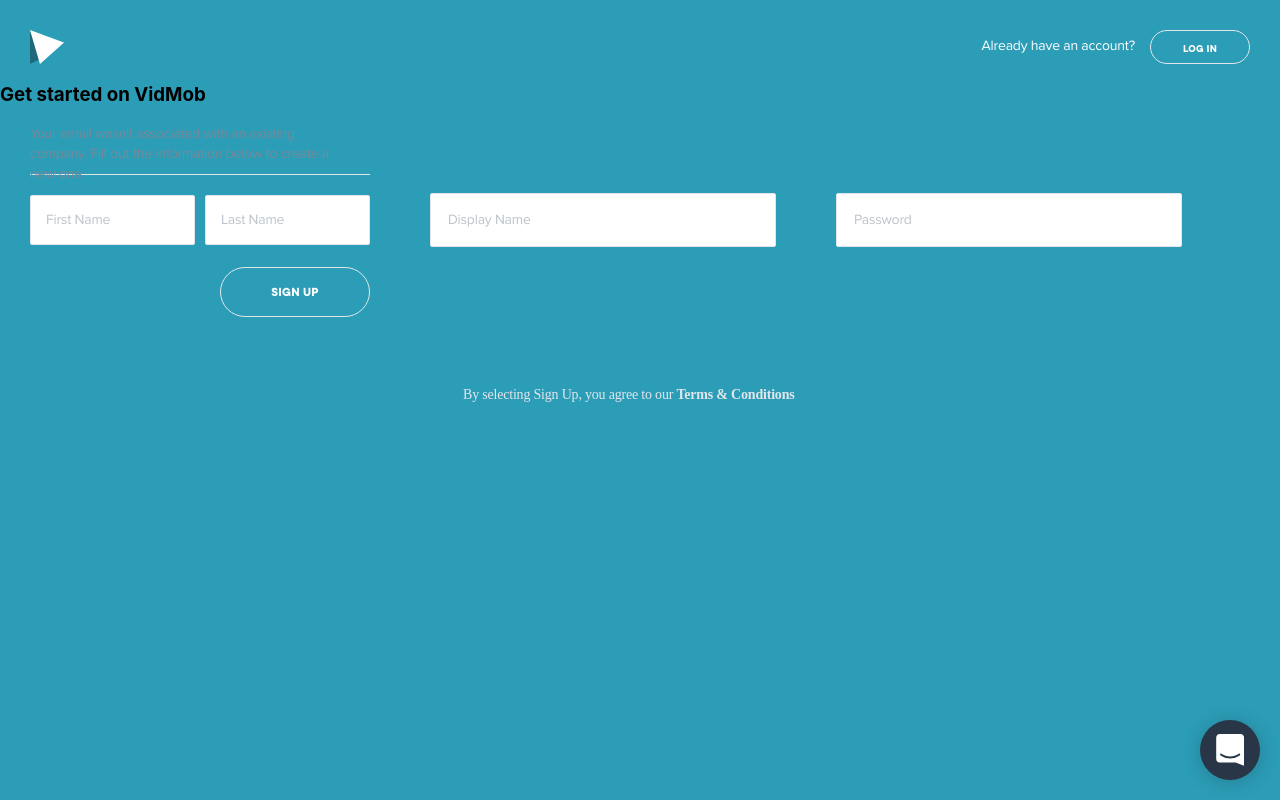
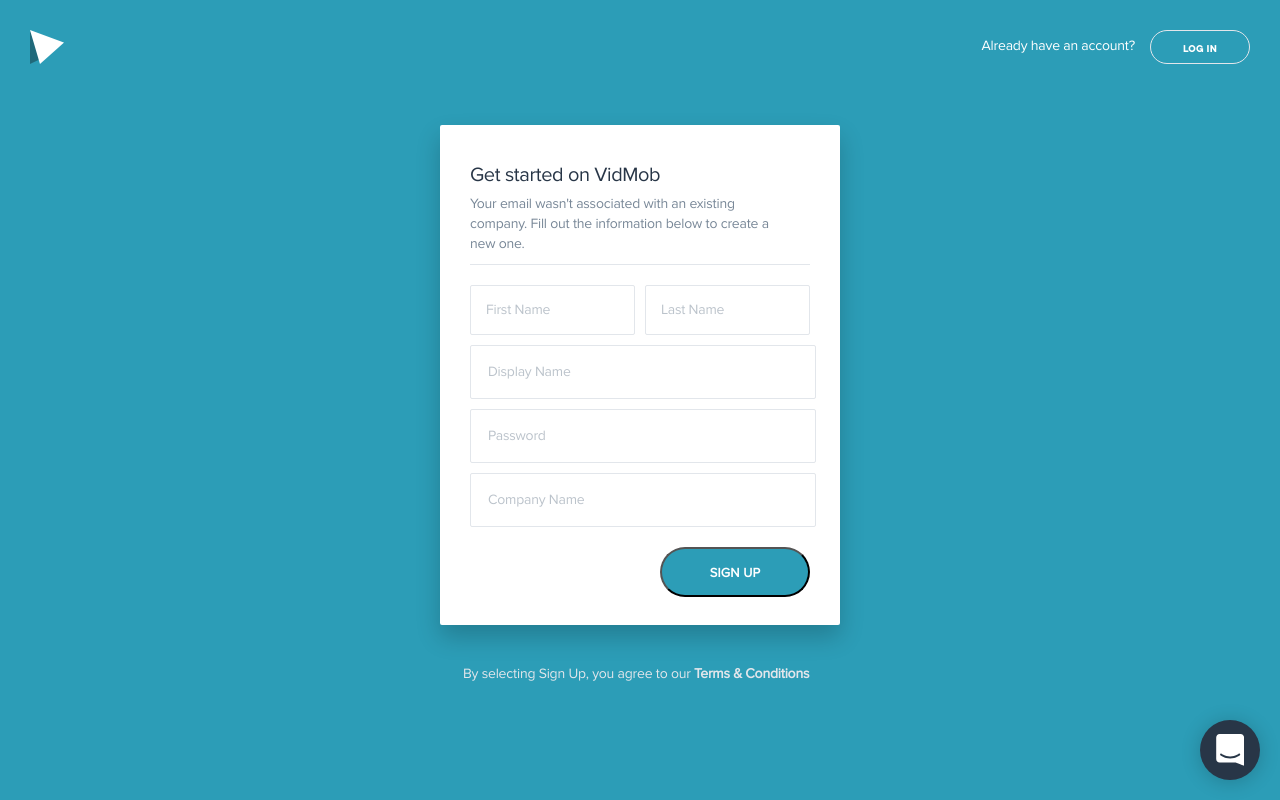
Before and after one commit to jencwong/vidmob-signup-flow, a React (Create React App) app: page /get-started-section in a window 1280 px wide. Built offline with nearby package versions, Linux system fonts and the light colour scheme.

Commit message:
sign up new company 2nd state

```diff
--- a/public/style.css
+++ b/public/style.css
@@ -1,4 +1,4 @@
-/* General Styling throughout*/
+/* General Styling*/
 
 @font-face {
   font-family: "ProximaNova_regular";
@@ -177,6 +177,7 @@
   text-align: left;
   color: #798898;
   text-indent: 15px;
+  margin-top: 15px;
   padding-right: 15px;
 }
 
@@ -365,6 +366,28 @@
   margin: 10px 30px auto 30px;
 }
 
+.signup {
+  width: 150px;
+  height: 50px;
+  border-radius: 100px;
+  background-color: #2c9db7;
+  margin: 20px 30px 40px 220px;
+}
+
+#signup {
+  width: 53px;
+  height: 16px;
+  font-family: "ProximaNova_regular";
+  font-size: 13px;
+  font-weight: bold;
+  font-stretch: normal;
+  font-style: normal;
+  line-height: normal;
+  letter-spacing: 0.2px;
+  text-align: center;
+  color: #ffffff;
+}
+
 .terms-container {
   display: flex;
   justify-content: center;
@@ -373,7 +396,7 @@
 .terms {
   width: 354px;
   height: 17px;
-  font-family: ProximaNova;
+  font-family: "ProximaNova_regular";
   font-size: 14px;
   font-weight: normal;
   font-stretch: normal;
@@ -384,3 +407,158 @@
   color: #e2e6eb;
   margin-top: 30px;
 }
+
+/* Get Started*/
+
+#get-started-section {
+  display: flex;
+  justify-content: center;
+}
+
+.getstarted-vidmob {
+  width: 400px;
+  height: 500px;
+  border-radius: 2px;
+  box-shadow: 0 12px 24px 0 rgba(0, 0, 0, 0.2);
+  background-color: #ffffff;
+  margin-top: 61px;
+}
+
+#getstarted-header {
+  width: 191px;
+  height: 24px;
+  font-family: "ProximaNova_regular";
+  font-size: 20px;
+  font-weight: normal;
+  font-stretch: normal;
+  font-style: normal;
+  line-height: normal;
+  letter-spacing: -0.4px;
+  text-align: left;
+  color: #283647;
+  margin: 40px auto auto 30px;
+}
+#Your-email-wasnt {
+  width: 320px;
+  height: 60px;
+  font-family: "ProximaNova_regular";
+  font-size: 14px;
+  font-weight: normal;
+  font-stretch: normal;
+  font-style: normal;
+  line-height: 1.43;
+  letter-spacing: -0.2px;
+  text-align: left;
+  color: #798898;
+  margin: 5px 50px auto 30px;
+}
+
+/* Company Sign Up Mode */
+
+#company-signup-section {
+  display: flex;
+  justify-content: center;
+}
+
+.company-signup-container {
+  width: 400px;
+  height: 428px;
+  border-radius: 2px;
+  box-shadow: 0 12px 24px 0 rgba(0, 0, 0, 0.2);
+  background-color: #ffffff;
+  margin-top: 120px;
+}
+
+#company-signup-header {
+  width: 201px;
+  height: 24px;
+  font-family: "ProximaNova_regular";
+  font-size: 20px;
+  font-weight: normal;
+  font-stretch: normal;
+  font-style: normal;
+  line-height: normal;
+  letter-spacing: -0.4px;
+  text-align: left;
+  color: #283647;
+  margin: 40px auto auto 30px;
+}
+
+#Anyone-with-a-specif {
+  width: 340px;
+  height: 60px;
+  font-family: "ProximaNova_regular";
+  font-size: 14px;
+  font-weight: normal;
+  font-stretch: normal;
+  font-style: normal;
+  line-height: 1.43;
+  letter-spacing: -0.2px;
+  text-align: left;
+  color: #798898;
+  margin: 5px 30px auto 30px;
+}
+
+.sign-up-container {
+  display: flex;
+  flex-direction: row;
+}
+
+.ic_selected {
+  width: 20px;
+  height: 20px;
+  object-fit: contain;
+  margin: 32px 0 auto 32px;
+}
+
+.Any-email-from-my-do {
+  width: 172px;
+  height: 24px;
+  font-family: "ProximaNova_regular";
+  font-size: 14px;
+  font-weight: bold;
+  font-stretch: normal;
+  font-style: normal;
+  line-height: 1.71;
+  letter-spacing: -0.2px;
+  text-align: left;
+  color: #283647;
+  margin: 30px auto auto 18px;
+}
+
+#input-box7 {
+  margin: 20px 30px auto 30px;
+}
+
+.radio-deactivated {
+  margin: 20px 8px auto 30px;
+}
+
+.Invite-only {
+  width: 61px;
+  height: 24px;
+  font-family: "ProximaNova_regular";
+  font-size: 14px;
+  font-weight: normal;
+  font-stretch: normal;
+  font-style: normal;
+  line-height: 1.71;
+  letter-spacing: -0.2px;
+  text-align: left;
+  color: #283647;
+  margin: 20px auto auto 8px;
+}
+
+#done {
+  width: 38px;
+  height: 16px;
+  font-family: "ProximaNova_regular";
+  font-size: 13px;
+  font-weight: bold;
+  font-stretch: normal;
+  font-style: normal;
+  line-height: normal;
+  letter-spacing: 0.2px;
+  text-align: center;
+  color: #ffffff;
+}
--- a/src/App.js
+++ b/src/App.js
@@ -1,9 +1,10 @@
 import React, { Component } from "react";
 import { BrowserRouter, Route } from "react-router-dom";
-import { withRouter } from "react-router";
+// import { withRouter } from "react-router";
 import Default from "./components/Default";
 import SignUp from "./components/SignUp";
 import GetStarted from "./components/GetStarted";
+import CompanySignUp from "./components/CompanySignUp";
 
 class App extends Component {
   render() {
@@ -25,6 +26,7 @@
             <Route path="/" component={Default} exact />
             <Route path="/sign-up-section" component={SignUp} />
             <Route path="/get-started-section" component={GetStarted} />
+            <Route path="/company-signup-section" component={CompanySignUp} />
             <div className="intercomCircle">
               <svg
                 className="intercom"
--- /dev/null
+++ b/src/components/CompanySignUp.js
@@ -0,0 +1,50 @@
+import React, { Component } from "react";
+
+class CompanySignUp extends Component {
+  render() {
+    return (
+      <div id="company-signup-section">
+        <div className="company-signup-container">
+          <h3 id="company-signup-header">Company sign up mode</h3>
+          <p id="Anyone-with-a-specif">
+            Anyone with a specified email domain can join your team. Otherwise,
+            an owner or co-owner will have to invite all team members.
+          </p>
+          <div className="Rectangle"></div>
+          <form>
+            <div className="sign-up-container">
+              <img
+                className="ic_selected"
+                src="images/ic-selected.png"
+                alt="selected-radio"
+              ></img>
+              <p className="Any-email-from-my-do">Any email from my domains</p>
+            </div>
+            <input
+              className="Input-Frame"
+              type="text"
+              placeholder="Enter one or more domain..."
+              id="input-box7"
+              name="text"
+              domains={this.props.domains}
+              onChange={event => this.handleChange(event)}
+            ></input>
+            <div className="sign-up-container">
+              <img
+                className="radio-deactivated"
+                src="images/ct-radio-deactivated.png"
+                alt="radio-deactivated"
+              ></img>
+              <p className="Invite-only">Invite only</p>
+            </div>
+            <button className="signup">
+              <span ID="done">DONE</span>
+            </button>
+          </form>
+        </div>
+      </div>
+    );
+  }
+}
+
+export default CompanySignUp;
--- a/src/components/Default.js
+++ b/src/components/Default.js
@@ -28,7 +28,6 @@
       email: "",
       redirect: false,
       open: false
-      //   redirect: false
     };
     this.handleChange = this.handleChange.bind(this);
     this.handleSubmit = this.handleSubmit.bind(this);
--- a/src/components/GetStarted.js
+++ b/src/components/GetStarted.js
@@ -1,24 +1,55 @@
 import React, { Component } from "react";
+import { Redirect } from "react-router-dom";
 
 class GetStarted extends Component {
+  constructor(props) {
+    super(props);
+    this.state = {
+      firstname: "",
+      lastname: "",
+      displayname: "",
+      password: "",
+      company: "",
+      redirect: false
+    };
+    this.handleChange = this.handleChange.bind(this);
+    this.handleSubmit = this.handleSubmit.bind(this);
+  }
+
+  handleChange(event) {
+    this.setState({ firstname: event.target.value });
+    this.setState({ lastname: event.target.value });
+    this.setState({ displayname: event.target.value });
+    this.setState({ password: event.target.value });
+  }
+
+  handleSubmit(event) {
+    event.preventDefault();
+    this.setState({ redirect: true });
+  }
+
   render() {
+    const { redirect } = this.state;
+    if (redirect) {
+      return <Redirect to="/company-signup-section" />;
+    }
     return (
       <div id="get-started-section">
         <div className="getstarted-vidmob">
           <h3 id="getstarted-header">Get started on VidMob</h3>
-          <p id="Your-email-is-associ">
+          <p id="Your-email-wasnt">
             Your email wasn't associated with an existing company. Fill out the
             information below to create a new one.
           </p>
           <div className="Rectangle"></div>
-          <div>
+          <form onSubmit={this.handleSubmit}>
             <input
               className="Input-Name-Frame"
               type="text"
               placeholder="First Name"
               id="input-box2"
               name="text"
-              firstName={this.props.firstName}
+              firstname={this.props.firstname}
               onChange={event => this.handleChange(event)}
             ></input>
             <input
@@ -27,7 +58,7 @@
               placeholder="Last Name"
               id="input-box3"
               name="text"
-              lastName={this.props.LastName}
+              lastname={this.props.lastname}
               onChange={event => this.handleChange(event)}
             ></input>
             <input
@@ -36,7 +67,7 @@
               placeholder="Display Name                                                  (optional)"
               id="input-box4"
               name="text"
-              lastName={this.props.DisplayName}
+              displayname={this.props.displayname}
               onChange={event => this.handleChange(event)}
             ></input>
             <input
@@ -45,18 +76,27 @@
               placeholder="Password"
               id="input-box5"
               name="text"
-              lastName={this.props.Password}
+              password={this.props.password}
               onChange={event => this.handleChange(event)}
             ></input>
-            <button className="next">
-              <span id="next">SIGN UP</span>
+            <input
+              className="Input-Frame"
+              type="text"
+              placeholder="Company Name"
+              id="input-box6"
+              name="text"
+              company={this.props.company}
+              onChange={event => this.handleChange(event)}
+            ></input>
+            <button className="signup">
+              <span id="signup">SIGN UP</span>
             </button>
-            <div className="terms-container">
-              <p className="terms">
-                By selecting Sign Up, you agree to our{" "}
-                <strong>Terms & Conditions</strong>
-              </p>
-            </div>
+          </form>
+          <div className="terms-container">
+            <p className="terms">
+              By selecting Sign Up, you agree to our{" "}
+              <strong>Terms & Conditions</strong>
+            </p>
           </div>
         </div>
       </div>
--- a/src/components/SignUp.js
+++ b/src/components/SignUp.js
@@ -27,7 +27,7 @@
               placeholder="Last Name"
               id="input-box3"
               name="text"
-              lastName={this.props.LastName}
+              lastName={this.props.lastName}
               onChange={event => this.handleChange(event)}
             ></input>
             <input
@@ -36,7 +36,7 @@
               placeholder="Display Name                                                  (optional)"
               id="input-box4"
               name="text"
-              lastName={this.props.DisplayName}
+              displayName={this.props.displayName}
               onChange={event => this.handleChange(event)}
             ></input>
             <input
@@ -45,11 +45,11 @@
               placeholder="Password"
               id="input-box5"
               name="text"
-              lastName={this.props.Password}
+              password={this.props.password}
               onChange={event => this.handleChange(event)}
             ></input>
-            <button className="next">
-              <span id="next">SIGN UP</span>
+            <button className="signup">
+              <span id="signup">SIGN UP</span>
             </button>
             <div className="terms-container">
               <p className="terms">
```
Also changed, not shown: public/images/ct-radio-deactivated.png (added), public/images/ic-selected.png (added).
